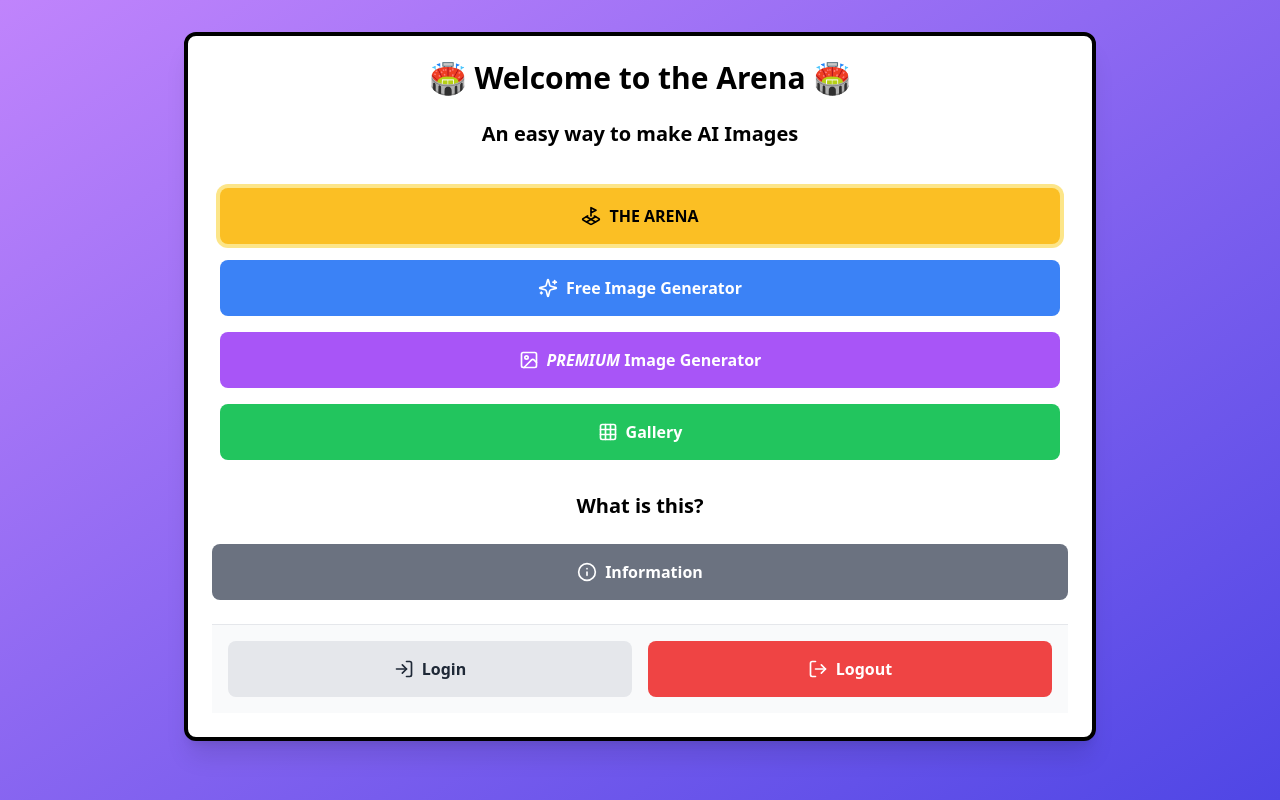
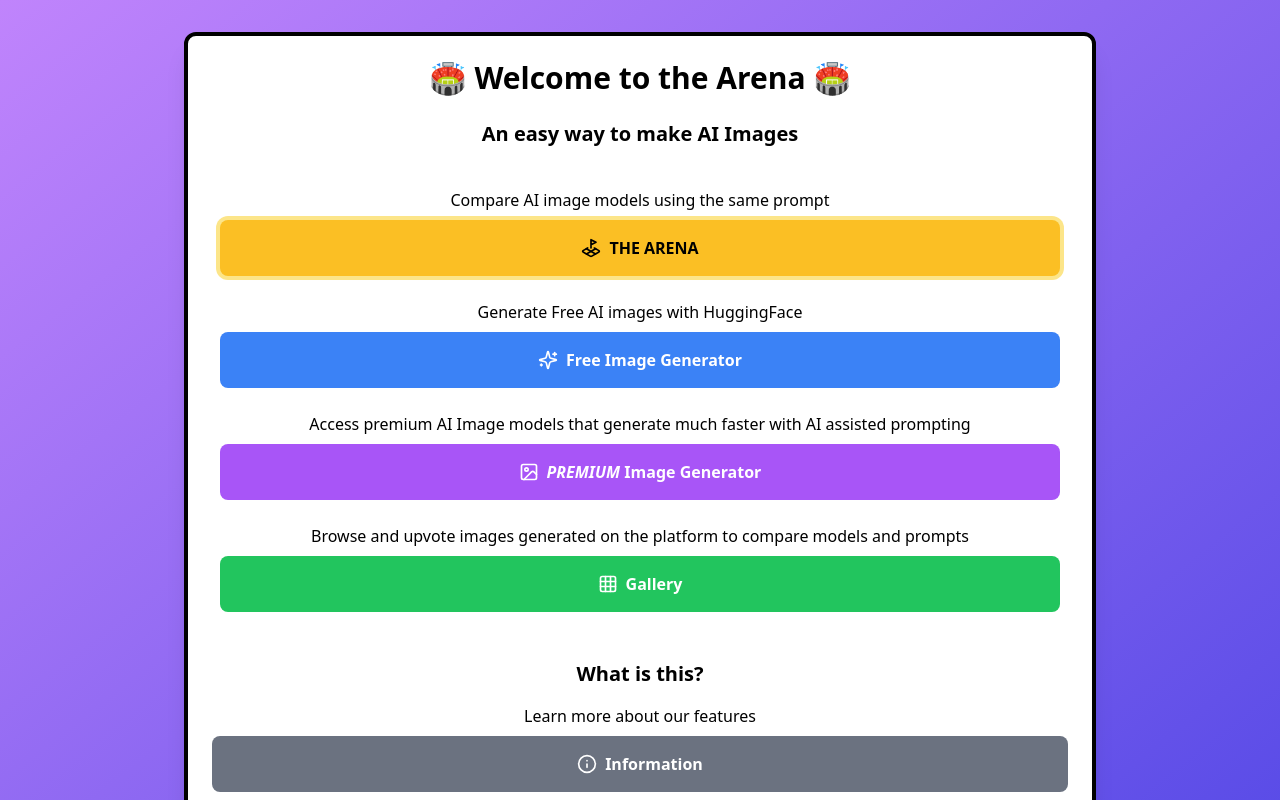
Before and after one commit to SailingSF/aiartarena-frontend, a React (Create React App) app: page / in a window 1280 px wide. Shown: the top 800 px of the page. Built offline with nearby package versions, Linux system fonts and the light colour scheme; no server answers.

Commit message:
add description to pages

```diff
--- a/src/components/Home.js
+++ b/src/components/Home.js
@@ -21,7 +21,6 @@
 
 const Home = ({ onLogout, onOpenAuthModal }) => {
   const handleOpenAuthModal = () => {
-    // Call onOpenAuthModal without any message
     onOpenAuthModal();
   };
 
@@ -29,29 +28,33 @@
     <div className="w-full md:w-3/4 mx-auto bg-white border-4 border-black rounded-xl p-6 shadow-xl">
       <h1 className="text-3xl font-bold mb-6 text-center">🏟️ Welcome to the Arena 🏟️</h1>
       <h3 className="text-xl font-bold mb-6 text-center">An easy way to make AI Images</h3>
-      <div className="space-y-4 py-4 px-2">
-        <div className="mb-4">
+      <div className="space-y-6 py-4 px-2">
+        <div>
+          <p className="text-center mb-2 font-medium">Compare AI image models using the same prompt</p>
           <Link to="/arena">
             <Button className="bg-amber-400 text-black hover:bg-amber-500 ring-4 ring-yellow-400 ring-opacity-50" icon={LandPlot}>
               THE ARENA
             </Button>
           </Link>
         </div>
-        <div className="mb-4">
+        <div>
+          <p className="text-center mb-2 font-medium">Generate Free AI images with HuggingFace</p>
           <Link to="/generate">
             <Button className="bg-blue-500 text-white hover:bg-blue-600" icon={Sparkles}>
               Free Image Generator
             </Button>
           </Link>
         </div>
-        <div className="mb-4">
+        <div>
+          <p className="text-center mb-2 font-medium">Access premium AI Image models that generate much faster with AI assisted prompting</p>
           <Link to="/premium">
             <Button className="bg-purple-500 text-white hover:bg-purple-600" icon={Image}>
               <em>PREMIUM</em> Image Generator
             </Button>
           </Link>
         </div>
-        <div className="mb-4">
+        <div>
+          <p className="text-center mb-2 font-medium">Browse and upvote images generated on the platform to compare models and prompts</p>
           <Link to="/gallery">
             <Button className="bg-green-500 text-white hover:bg-green-600" icon={Grid}>
               Gallery
@@ -59,9 +62,10 @@
           </Link>
         </div>
       </div>
-      <div className='mt-4'>
-        <h3 className="text-xl font-bold mb-6 text-center">What is this?</h3>
-        <div className="mb-4">
+      <div className='mt-8'>
+        <h3 className="text-xl font-bold mb-4 text-center">What is this?</h3>
+        <p className="text-center mb-2 font-medium">Learn more about our features</p>
+        <div>
           <Link to="/info">
             <Button className="bg-gray-500 text-white hover:bg-gray-600" icon={Info}>
               Information
@@ -69,8 +73,8 @@
           </Link>
         </div>
       </div>
-
-      <div className="border-t border-gray-200 p-4 mt-6 bg-gray-50 flex space-x-4">
+      <p className="text-center mt-8 mb-2 font-medium">Login to use THE ARENA, Premium Generator, and upvote images</p>
+      <div className="border-t border-gray-200 p-4 mt-1 bg-gray-50 flex space-x-4">
         <Button onClick={handleOpenAuthModal} className="bg-gray-200 text-gray-800 hover:bg-gray-300 flex-1" icon={LogIn}>
           Login
         </Button>
```
Lines whose indentation alone changed are shown as unchanged.
